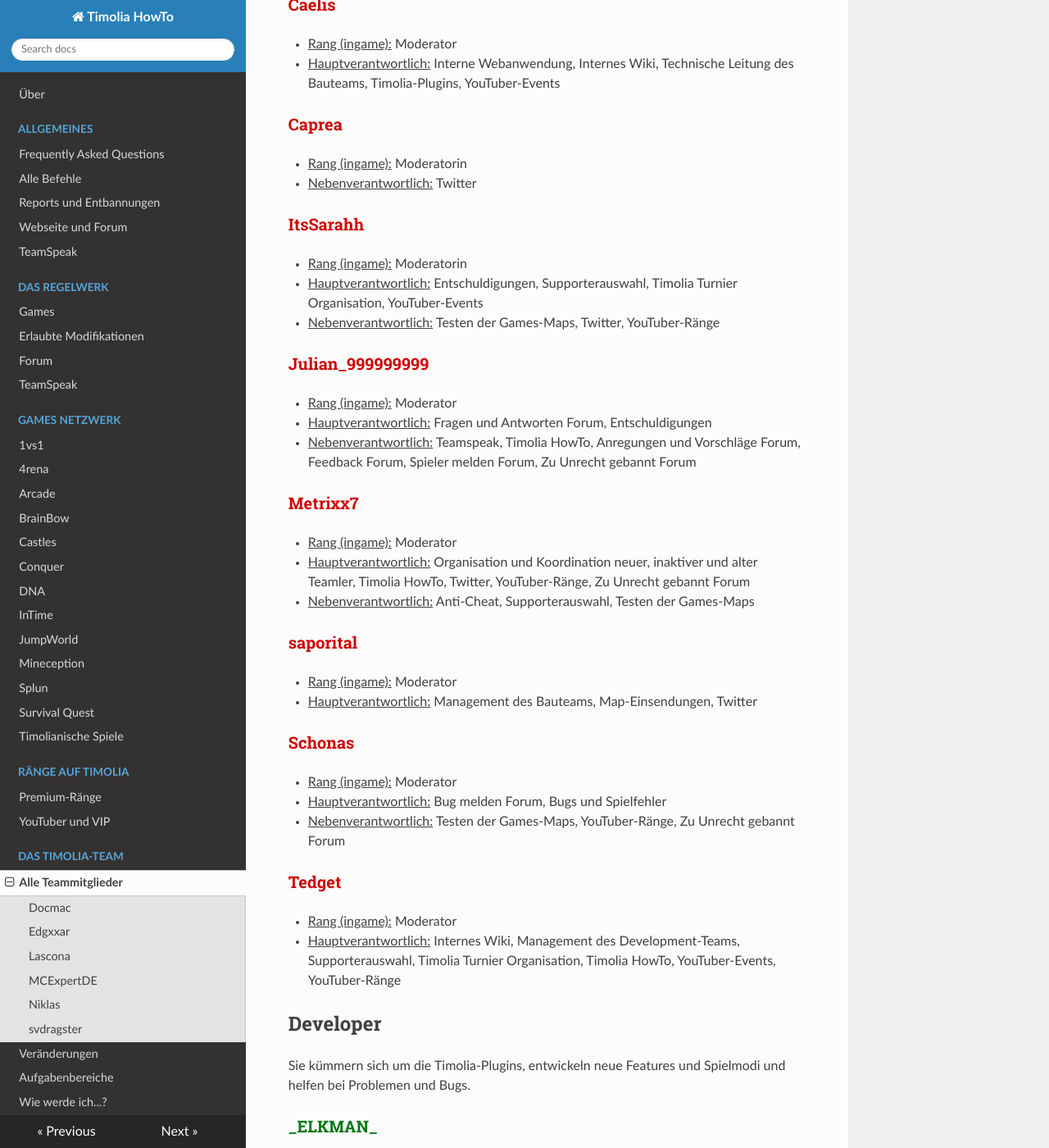
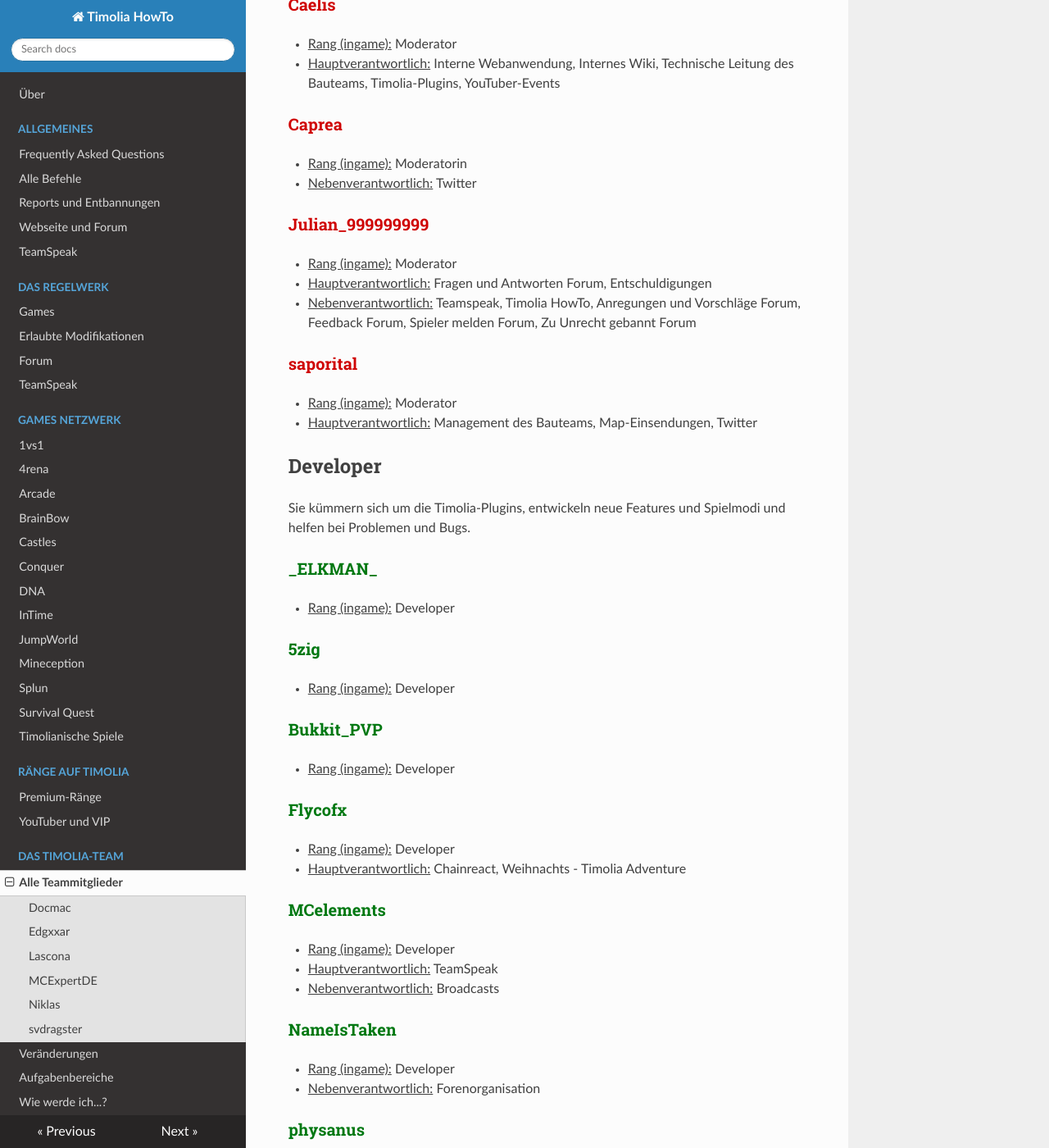
Before and after one commit to TimoliaDE/HowTo, an MkDocs documentation site: the page built from docs/team/members.md, in a window 1280 px wide and 1400 px high, scrolled down 1383 px. Shown: the whole window at 82% size. Built offline with MkDocs 1.6.1, drawn with Linux system fonts in a browser that asks for light colours; nearby versions of some CDN libraries; old or Windows-style settings are respelled for this version of MkDocs; some of the changed text lies outside the part shown.

Commit message:
lol jetzt gibt es ja gar keine mods mehr

```diff
--- a/docs/team/members.md
+++ b/docs/team/members.md
@@ -47,33 +47,14 @@ Moderatoren koordinieren einzelne Projekte oder Bereiche auf Timolia und sorgen
 - <u>Rang (ingame):</u> Moderatorin
 - <u>Nebenverantwortlich:</u> Twitter
 
-### <strong><span style="color:#CF0101">ItsSarahh</span></strong>
-- <u>Rang (ingame):</u> Moderatorin
-- <u>Hauptverantwortlich:</u> Entschuldigungen, Supporterauswahl, Timolia Turnier Organisation, YouTuber-Events
-- <u>Nebenverantwortlich:</u> Testen der Games-Maps, Twitter, YouTuber-Ränge
-
 ### <strong><span style="color:#CF0101">Julian_999999999</span></strong>
 - <u>Rang (ingame):</u> Moderator
 - <u>Hauptverantwortlich:</u> Fragen und Antworten Forum, Entschuldigungen
 - <u>Nebenverantwortlich:</u> Teamspeak, Timolia HowTo, Anregungen und Vorschläge Forum, Feedback Forum, Spieler melden Forum, Zu Unrecht gebannt Forum
 
-### <strong><span style="color:#CF0101">Metrixx7</span></strong>
-- <u>Rang (ingame):</u> Moderator
-- <u>Hauptverantwortlich:</u> Organisation und Koordination neuer, inaktiver und alter Teamler, Timolia HowTo, Twitter, YouTuber-Ränge, Zu Unrecht gebannt Forum
-- <u>Nebenverantwortlich:</u> Anti-Cheat, Supporterauswahl, Testen der Games-Maps
-
 ### <strong><span style="color:#CF0101">saporital</span></strong>
 - <u>Rang (ingame):</u> Moderator
 - <u>Hauptverantwortlich:</u> Management des Bauteams, Map-Einsendungen, Twitter
-
-### <strong><span style="color:#CF0101">Schonas</span></strong>
-- <u>Rang (ingame):</u> Moderator
-- <u>Hauptverantwortlich:</u> Bug melden Forum, Bugs und Spielfehler
-- <u>Nebenverantwortlich:</u> Testen der Games-Maps, YouTuber-Ränge, Zu Unrecht gebannt Forum
-
-### <strong><span style="color:#CF0101">Tedget</span></strong>
-- <u>Rang (ingame):</u> Moderator
-- <u>Hauptverantwortlich:</u> Internes Wiki, Management des Development-Teams, Supporterauswahl, Timolia Turnier Organisation, Timolia HowTo, YouTuber-Events, YouTuber-Ränge
 
 ## Developer
 
@@ -157,11 +138,6 @@ Sie stehen für alle grundlegenden Fragen und Reports zur Verfügung und sind di
 - <u>Rang (ingame):</u> Supporter
 - <u>Nebenverantwortlich:</u> Entschuldigungen
 
-### <strong><span style="color:#E4D100">Elegeta</span></strong>
-- <u>Rang (ingame):</u> Supporter
-- <u>Hauptverantwortlich:</u> Supporterauswahl, Testen der Games-Maps
-- <u>Nebenverantwortlich:</u> YouTuber-Events
-
 ### <strong><span style="color:#E4D100">engiwuck</span></strong>
 - <u>Rang (ingame):</u> Supporter
 
@@ -192,10 +168,6 @@ Sie stehen für alle grundlegenden Fragen und Reports zur Verfügung und sind di
 ### <strong><span style="color:#E4D100">OnlyFiinn</span></strong>
 - <u>Rang (ingame):</u> Supporter
 - <u>Nebenverantwortlich:</u> Entschuldigungen, Zu Unrecht gebannt Forum
-
-### <strong><span style="color:#E4D100">predii</span></strong>
-- <u>Rang (ingame):</u> Supporter
-- <u>Nebenverantwortlich:</u> Entschuldigungen, Spieler melden Forum
 
 ### <strong><span style="color:#E4D100">RodspamExpertRU</span></strong>
 - <u>Rang (ingame):</u> Supporter
```
